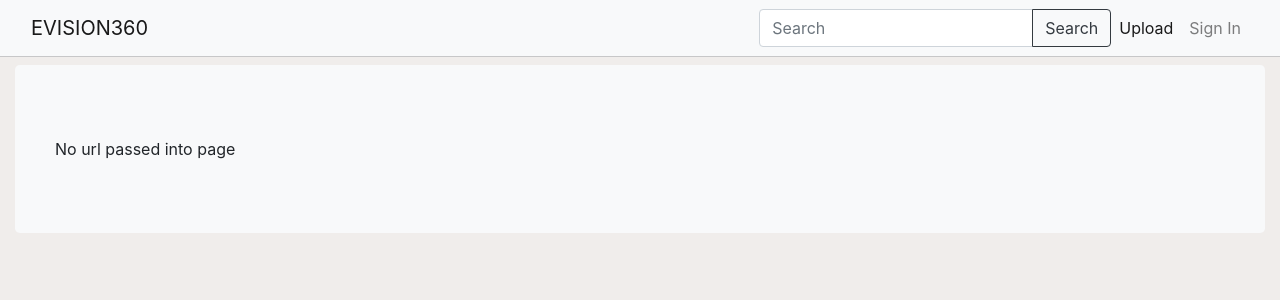
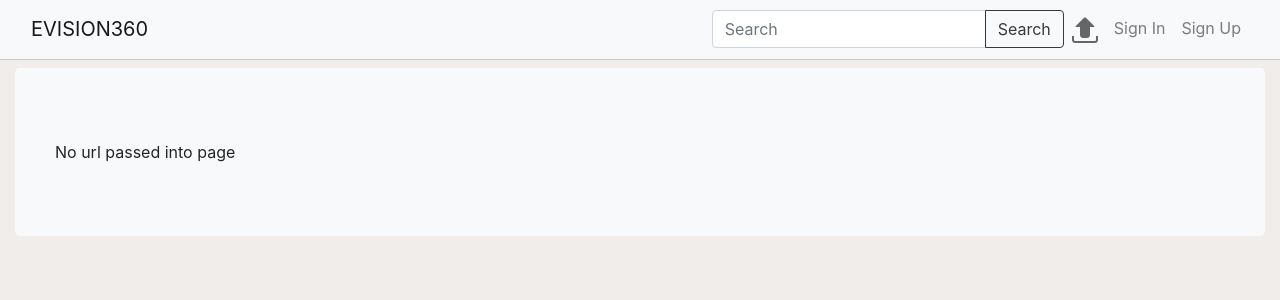
Before and after one commit to marvode/Video-Service, a PHP site: page /watch.php in a window 1280 px wide. Shown: the top 300 px of the page. Run offline with PHP 8.4, Linux system fonts and the light colour scheme; data comes from the database, SQL or seed files in the repository.

Commit message:
logout function implemented. Current issue-view count not increasing

```diff
--- /dev/null
+++ b/include/classes/ButtonProvider.php
@@ -0,0 +1,68 @@
+<?php
+class ButtonProvider {
+    public static $signInFunction = "notSignedIn()";
+
+    public static function createLink($link) {
+        return User::isLoggedIn() ? $link : ButtonProvider::$signInFunction;
+    }
+
+    public static function createButton($text, $imageSrc, $action, $class) {
+        $image = ($imageSrc == null) ? "" : "<img src='$imageSrc'>";
+        $action = ButtonProvider::createLink($action);
+
+        return "<button class='$class' onclick='$action'>
+                    $image
+                    <span>$text</span>
+                </button>";
+    }
+
+    public static function createHyperlinkButton($text, $imageSrc, $href, $class) {
+        $image = ($imageSrc == null) ? "" : "<img src='$imageSrc'>";
+
+        return "<a href='$href' class='$class'>
+                    $image
+                    <span>$text</span>
+                </a>";
+    }
+
+    public static function createUserProfileButton($con, $username) {
+        $userObj = new User($con, $username);
+        $profilePic = $userObj->getProfilePic();
+        $link = "profile.php?username=$username";
+
+        return "<a href='$link' class='nav-link'>
+                    <img src='$profilePic' height='26px'>
+                </a>";
+    }
+
+    public static function createUserProfileNavigationButton($con, $username) {
+        if(User::isLoggedIn()) {
+            return ButtonProvider::createUserProfileButton($con, $username);
+        }
+        else {
+            return "<a href='sign_in.php' class='nav-link'>
+                        <span class=''>Sign In</span>
+                    </a>";
+        }
+    }
+
+    public static function createUserUploadButton() {
+        if(User::isLoggedIn()) {
+            return ButtonProvider::createHyperlinkButton("", "assets/images/icons/upload.png", "upload.php", "nav-link");
+        }
+        else {
+            return ButtonProvider::createHyperlinkButton("", "assets/images/icons/upload.png", "sign_in.php", "nav-link");
+        }
+    }
+
+    public static function createLogOutButton() {
+        if(User::isLoggedIn()) {
+            return ButtonProvider::createHyperlinkButton("Sign out", "", "logout.php", "nav-link");
+        }
+        else {
+            return ButtonProvider::createHyperlinkButton("Sign Up", "", "sign_up.php", "nav-link");
+        }
+    }
+
+}
+?>
--- a/include/header.php
+++ b/include/header.php
@@ -1,6 +1,7 @@
 <?php
 require_once("include/config.php");
 require_once("include/classes/User.php");
+require_once("include/classes/ButtonProvider.php");
 require_once("include/classes/Video.php");
 require_once("include/classes/VideoGrid.php");
 require_once("include/classes/VideoGridItem.php");
@@ -36,8 +37,11 @@ $userLoggedInObj = new User($con, $usernameLoggedIn);
                         </div>
                     </form>
                     <ul class="nav navbar-nav">
-                        <li class="active nav-item"><a href="upload.php" class="nav-link">Upload</a></li>
-                        <li class="nav-item"><a href="sign_in.php" class="nav-link">Sign In</a></li>
+                        <li class="active nav-item"><?php echo ButtonProvider::createUserUploadButton() ?></li>
+                        <li class="nav-item"><?php echo ButtonProvider::createUserProfileNavigationButton($con, $usernameLoggedIn) ?></li>
+                        <li class="nav-item"><?php echo ButtonProvider::createLogOutButton() ?></li>
+
+                        <!-- <li class="nav-item"><a href="sign_in.php" class="nav-link">Sign In</a></li> -->
                     </ul>
                 </div>
             </div>
--- /dev/null
+++ b/logout.php
@@ -0,0 +1,5 @@
+<?php
+session_start();
+session_destroy();
+header("Location: index.php");
+?>
```
Also changed, not shown: assets/images/icons/upload.png (added).
